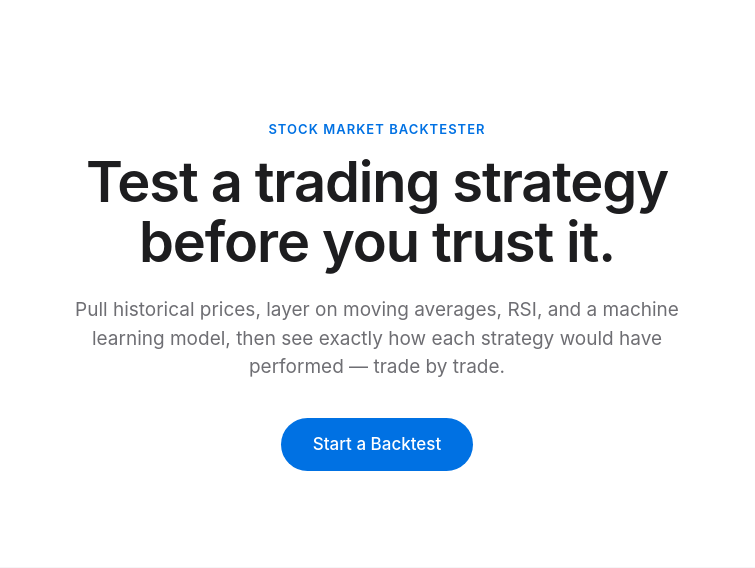
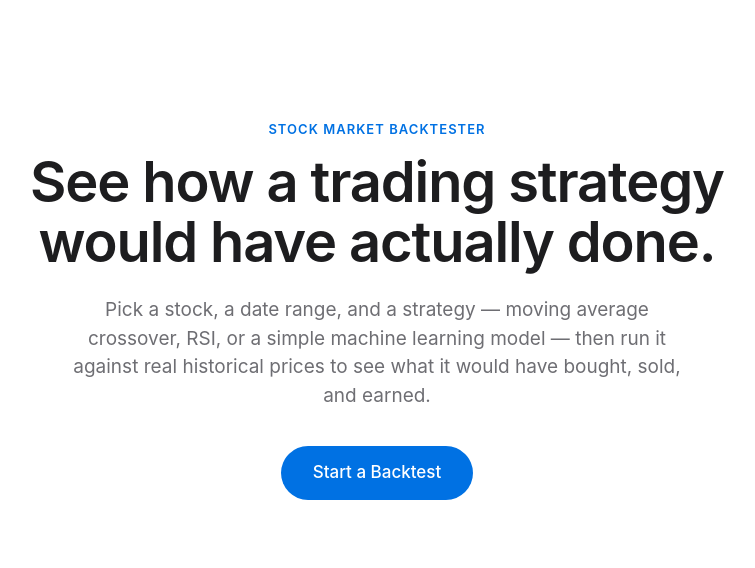
Before and after one commit to g-kul/Stock-market-backtester, a Flask app: page / in a window 1280 px wide. Shown: the part 52-620 px from the top of the page, without its empty margins (263-1018 px from the left). Run offline with Flask 3, Linux system fonts and the light colour scheme.

Commit message:
changed front page text

```diff
--- a/templates/index.html
+++ b/templates/index.html
@@ -4,8 +4,8 @@
 <section class="hero">
   <div class="container">
     <p class="eyebrow">Stock Market Backtester</p>
-    <h1>Test a trading strategy<br>before you trust it.</h1>
-    <p class="hero-sub">Pull historical prices, layer on moving averages, RSI, and a machine learning model, then see exactly how each strategy would have performed — trade by trade.</p>
+    <h1>See how a trading strategy would have actually done.</h1>
+    <p class="hero-sub">Pick a stock, a date range, and a strategy — moving average crossover, RSI, or a simple machine learning model — then run it against real historical prices to see what it would have bought, sold, and earned.</p>
     <a class="btn btn-primary" href="{{ url_for('backtest') }}">Start a Backtest</a>
   </div>
 </section>
```
